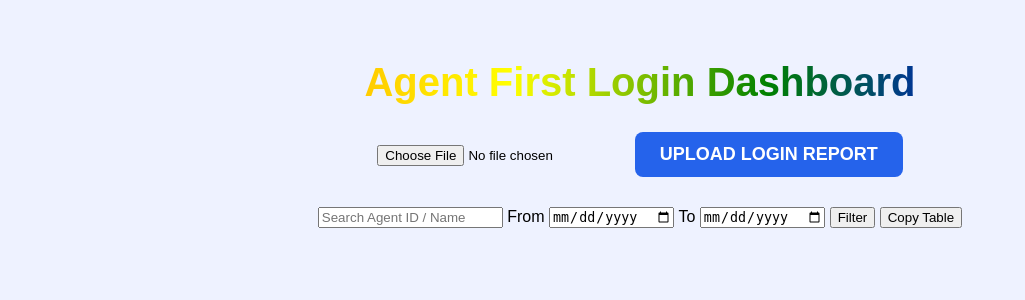
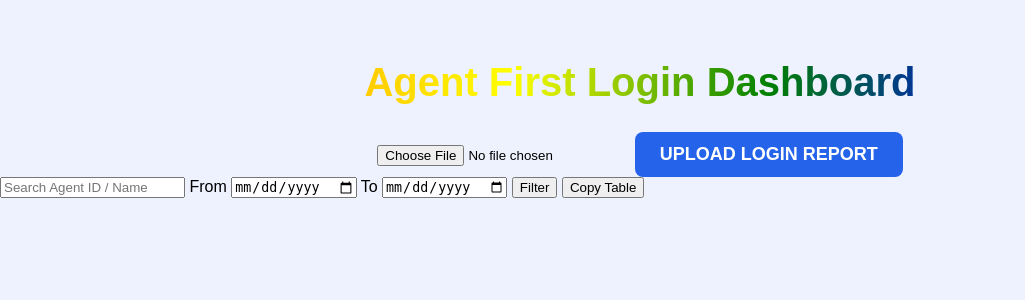
Before and after one commit to Viratmalakar/First-login-tracker, a Flask app: page / in a window 1280 px wide. Shown: the part 60-360 px from the top of the page, without its empty margins (0-1025 px from the left). Run offline with Flask 3, Linux system fonts and the light colour scheme; some libraries are stand-ins or nearby versions.

Commit message:
Update style.css

```diff
--- a/static/style.css
+++ b/static/style.css
@@ -1,42 +1,32 @@
 body{
-
 font-family: Arial;
 background:#eef2ff;
 margin:0;
-
 }
 
 .topbar{
-
 height:60px;
 background:#1e293b;
 display:flex;
 justify-content:flex-end;
 align-items:center;
 padding-right:20px;
-
 }
 
 .settings{
-
 color:white;
 font-weight:bold;
 text-decoration:none;
-
 }
 
 .centerbox{
-
 text-align:center;
 margin-top:60px;
-
 }
 
 .title{
-
 font-size:40px;
 font-weight:bold;
-
 background: linear-gradient(
 90deg,
 red,
@@ -46,81 +36,49 @@ green,
 blue,
 purple
 );
-
 -webkit-background-clip:text;
 color:transparent;
-
 }
 
 .uploadbtn{
-
 padding:12px 25px;
 font-size:18px;
 font-weight:bold;
-
 background:#2563eb;
 color:white;
 border:none;
 border-radius:8px;
-
-}
-
-.filters{
-
-margin:30px;
-text-align:center;
-
 }
 
 table{
-
 border-collapse:collapse;
 width:95%;
 margin:auto;
 background:white;
-
 box-shadow:0 10px 20px rgba(0,0,0,0.2);
-
 }
 
 th,td{
-
 border:1px solid #ddd;
 padding:8px;
 text-align:center;
-
 }
 
 th{
-
 background:#1e40af;
 color:white;
-
 }
 
 .day{
-
 font-size:12px;
 color:#ffd700;
-
 }
 
 .late3d{
-
 background:red;
 color:white;
-
+font-weight:bold;
 box-shadow:
 inset 0 -3px 0 rgba(0,0,0,0.3),
 0 3px 8px rgba(0,0,0,0.5);
-
-font-weight:bold;
-
 }
-
-.weeklate{
-
-font-weight:bold;
-color:#b91c1c;
-
-}
```
